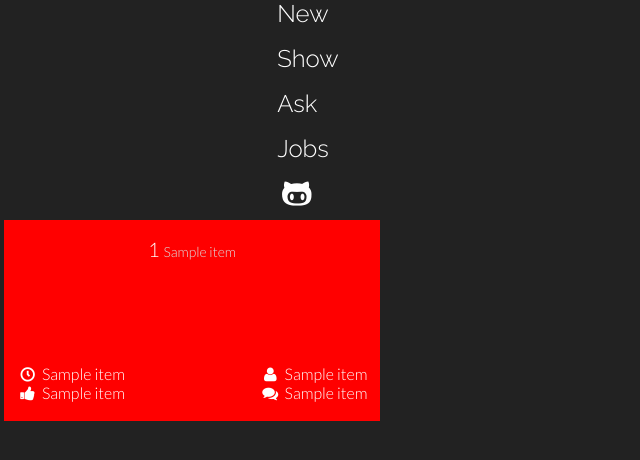
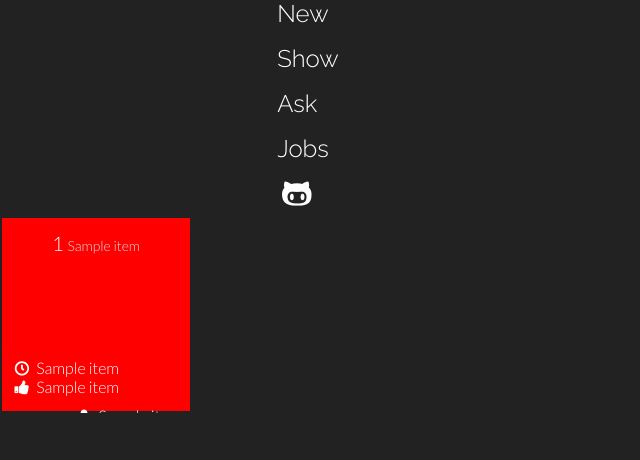
Before and after one commit to pbjr23/tiled-hn, a Flask app: template templates/index.html in a window 768 px wide. Shown: the part 69-529 px from the top of the page, without its empty margins (0-640 px from the left). Run offline with Flask 2, Linux system fonts and the light colour scheme; the template is opened without the code that fills it: most values are stand-ins (such as "Sample title", 1, 10 or a date in 2020).

Commit message:
testing older css with viewport 3

```diff
--- a/static/css/main.css
+++ b/static/css/main.css
@@ -69,19 +69,147 @@
     position: relative;
 }
 
-/*.box-container {
+.box-container {
     width: 100%;
     float: left;
 }
-*/
+
+/* Smartphones (portrait and landscape) ----------*/
+@media only screen
+and (min-device-width : 320px)
+and (max-device-width : 480px) {
+    .box-container {
+        width: 50%;
+        float: left;
+    }
+}
+
+/* Smartphones (landscape) ----------*/
+@media only screen
+and (min-width : 321px) {
+    .box-container {
+        width: 33.3%;
+        float: left;
+    }
+}
+
+/* Smartphones (portrait) ----------*/
+@media only screen
+and (max-width : 320px) {
+    .box-container {
+        width: 50%;
+        float: left;
+    }
+}
+
+/* iPads (portrait and landscape) ----------*/
+@media only screen
+and (min-device-width : 768px)
+and (max-device-width : 1024px) {
+    .box-container {
+        width: 25%;
+        float: left;
+    }
+}
+
+/* iPads (landscape) ----------*/
+@media only screen
+and (min-device-width : 768px)
+and (max-device-width : 1024px)
+and (orientation : landscape) {
+    .box-container {
+        width: 25%;
+        float: left;
+    }
+}
+
+/* iPads (portrait) ----------*/
+@media only screen
+and (min-device-width : 768px)
+and (max-device-width : 1024px)
+and (orientation : portrait) {
+    .box-container {
+        width: 25%;
+        float: left;
+    }
+}
+/*********
+iPad 3
+**********/
+@media
+only screen
+and (min-device-width : 768px)
+and (max-device-width : 1024px)
+and (orientation : landscape)
+and (-webkit-min-device-pixel-ratio : 2) {
+    .box-container {
+        width: 25%;
+        float: left;
+    }
+}
+
+@media
+only screen
+and (min-device-width : 768px)
+and (max-device-width : 1024px)
+and (orientation : portrait)
+and (-webkit-min-device-pixel-ratio : 2) {
+    .box-container {
+        width: 25%;
+        float: left;
+    }
+}
+
+/* Desktops and laptops ----------*/
+@media only screen
+and (min-width : 1224px) {
+    .box-container {
+        width: 20%;
+        float: left;
+    }
+}
+
+/* Large screens ----------*/
+@media only screen
+and (min-width : 1824px) {
+    .box-container {
+        width: 16.6%;
+        float: left;
+    }
+}
+
+/* iPhone 4 ----------*/
+@media
+only screen
+and (min-device-width : 320px)
+and (max-device-width : 480px)
+and (orientation : landscape)
+and (-webkit-min-device-pixel-ratio : 2) {
+    .box-container {
+        width: 33.3%;
+        float: left;
+    }
+}
+
+@media
+only screen
+and (min-device-width : 320px)
+and (max-device-width : 480px)
+and (orientation : portrait)
+and (-webkit-min-device-pixel-ratio : 2) {
+    .box-container {
+        width: 50%;
+        float: left;
+    }
+}
+
 @media only screen and (min-device-width 320px) and (max-device-width 569px) {
     .box-container {
         width: 50%;
         float: left;
     }
 }
-
-@media only screen and (min-width : 600px) {
+/*@media only screen and (min-width : 600px) {
     .box-container {
         width: 50%;
         float: left;
@@ -116,7 +244,7 @@
     }
 }
 
-.title {
+*/.title {
     padding: 6px;
     padding-top: 10px;
     -moz-border-radius: 10px;
```
